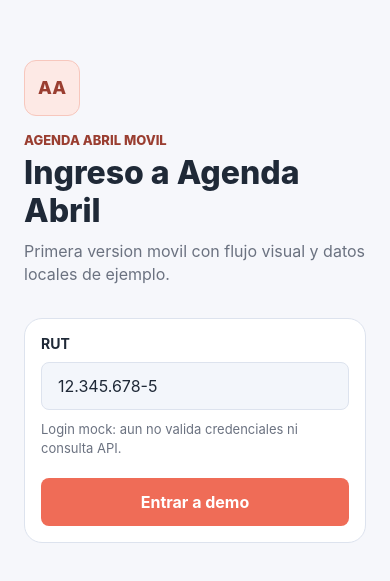
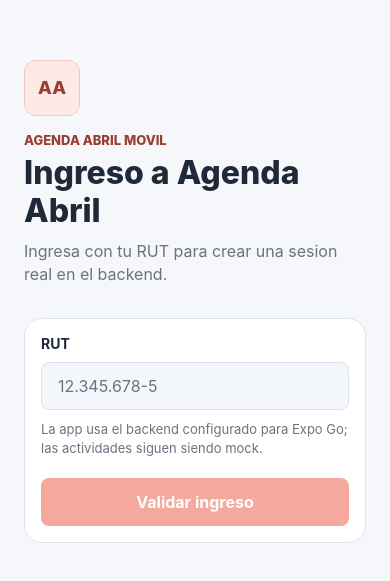
Before and after one commit to REGGDIS/agenda-web-abril, a React Native app in the folder app-movil/: screen / in a window 390 px wide. Shown: the part 121-702 px from the top of the page. Built offline with nearby package versions, Linux system fonts and the light colour scheme.

Commit message:
feat(mobile): conectar login por RUT con backend

```diff
--- a/app-movil/App.tsx
+++ b/app-movil/App.tsx
@@ -5,19 +5,31 @@ import { SafeAreaView, StyleSheet } from 'react-native';
 import { ActivitiesScreen } from './src/screens/ActivitiesScreen';
 import { LoginScreen } from './src/screens/LoginScreen';
 import { colors } from './src/styles/theme';
+import type { MobileAuthSession } from './src/types/auth';
 
 type AppRoute = 'login' | 'activities';
 
 export default function App() {
   const [route, setRoute] = useState<AppRoute>('login');
+  const [authSession, setAuthSession] = useState<MobileAuthSession | null>(null);
+
+  const handleLoginSuccess = (session: MobileAuthSession) => {
+    setAuthSession(session);
+    setRoute('activities');
+  };
+
+  const handleLogout = () => {
+    setAuthSession(null);
+    setRoute('login');
+  };
 
   return (
     <SafeAreaView style={styles.container}>
       <StatusBar style="dark" />
       {route === 'login' ? (
-        <LoginScreen onEnterDemo={() => setRoute('activities')} />
+        <LoginScreen onLoginSuccess={handleLoginSuccess} />
       ) : (
-        <ActivitiesScreen onLogout={() => setRoute('login')} />
+        <ActivitiesScreen authSession={authSession} onLogout={handleLogout} />
       )}
     </SafeAreaView>
   );
--- a/app-movil/src/components/PrimaryButton.tsx
+++ b/app-movil/src/components/PrimaryButton.tsx
@@ -5,12 +5,14 @@ import { colors, radius, spacing } from '../styles/theme';
 
 type PrimaryButtonProps = {
   children: ReactNode;
+  disabled?: boolean;
   onPress: () => void;
   variant?: 'primary' | 'secondary';
 };
 
 export function PrimaryButton({
   children,
+  disabled = false,
   onPress,
   variant = 'primary',
 }: PrimaryButtonProps) {
@@ -19,11 +21,13 @@ export function PrimaryButton({
   return (
     <Pressable
       accessibilityRole="button"
+      disabled={disabled}
       onPress={onPress}
       style={({ pressed }) => [
         styles.button,
         isPrimary ? styles.primary : styles.secondary,
-        pressed && styles.pressed,
+        pressed && !disabled && styles.pressed,
+        disabled && styles.disabled,
       ]}
     >
       <Text style={[styles.label, isPrimary ? styles.primaryLabel : styles.secondaryLabel]}>
@@ -52,6 +56,9 @@ const styles = StyleSheet.create({
   pressed: {
     opacity: 0.82,
   },
+  disabled: {
+    opacity: 0.58,
+  },
   label: {
     fontSize: 16,
     fontWeight: '700',
--- a/app-movil/src/config/environment.ts
+++ b/app-movil/src/config/environment.ts
@@ -1,5 +1,5 @@
 export const environment = {
-  backendBaseUrl: '',
+  backendBaseUrl: 'http://192.168.1.9:8000',
 };
 
 export const isBackendConfigured = Boolean(environment.backendBaseUrl);
--- a/app-movil/src/screens/ActivitiesScreen.tsx
+++ b/app-movil/src/screens/ActivitiesScreen.tsx
@@ -5,12 +5,14 @@ import { PrimaryButton } from '../components/PrimaryButton';
 import { mockActivities } from '../data/mockActivities';
 import { isBackendConfigured } from '../config/environment';
 import { colors, radius, spacing } from '../styles/theme';
+import type { MobileAuthSession } from '../types/auth';
 
 type ActivitiesScreenProps = {
+  authSession: MobileAuthSession | null;
   onLogout: () => void;
 };
 
-export function ActivitiesScreen({ onLogout }: ActivitiesScreenProps) {
+export function ActivitiesScreen({ authSession, onLogout }: ActivitiesScreenProps) {
   const pendingCount = mockActivities.filter((activity) => activity.status === 'pending').length;
 
   return (
@@ -19,7 +21,11 @@ export function ActivitiesScreen({ onLogout }: ActivitiesScreenProps) {
         <View>
           <Text style={styles.kicker}>Abril</Text>
           <Text style={styles.title}>Mis actividades de abril</Text>
-          <Text style={styles.subtitle}>Datos mock locales para validar la base movil.</Text>
+          <Text style={styles.subtitle}>
+            {authSession
+              ? `Sesion iniciada como ${authSession.usuario.nombre} (${authSession.rutNormalizado}).`
+              : 'Datos mock locales para validar la base movil.'}
+          </Text>
         </View>
       </View>
 
--- a/app-movil/src/screens/LoginScreen.tsx
+++ b/app-movil/src/screens/LoginScreen.tsx
@@ -1,15 +1,43 @@
-import { StyleSheet, Text, TextInput, View } from 'react-native';
+import { useState } from 'react';
+import { KeyboardAvoidingView, Platform, StyleSheet, Text, TextInput, View } from 'react-native';
 
 import { PrimaryButton } from '../components/PrimaryButton';
+import { loginWithRut } from '../services/authService';
 import { colors, radius, spacing } from '../styles/theme';
+import type { MobileAuthSession } from '../types/auth';
 
 type LoginScreenProps = {
-  onEnterDemo: () => void;
+  onLoginSuccess: (session: MobileAuthSession) => void;
 };
 
-export function LoginScreen({ onEnterDemo }: LoginScreenProps) {
+export function LoginScreen({ onLoginSuccess }: LoginScreenProps) {
+  const [rut, setRut] = useState('');
+  const [errorMessage, setErrorMessage] = useState('');
+  const [isLoading, setIsLoading] = useState(false);
+
+  const handleSubmit = async () => {
+    setErrorMessage('');
+    setIsLoading(true);
+
+    try {
+      const session = await loginWithRut(rut);
+      onLoginSuccess(session);
+    } catch (error) {
+      setErrorMessage(
+        error instanceof Error
+          ? error.message
+          : 'No fue posible iniciar sesion en este momento.',
+      );
+    } finally {
+      setIsLoading(false);
+    }
+  };
+
   return (
-    <View style={styles.screen}>
+    <KeyboardAvoidingView
+      behavior={Platform.OS === 'ios' ? 'padding' : undefined}
+      style={styles.screen}
+    >
       <View style={styles.brandBlock}>
         <View style={styles.logoMark}>
           <Text style={styles.logoText}>AA</Text>
@@ -17,23 +45,33 @@ export function LoginScreen({ onEnterDemo }: LoginScreenProps) {
         <Text style={styles.kicker}>Agenda Abril Movil</Text>
         <Text style={styles.title}>Ingreso a Agenda Abril</Text>
         <Text style={styles.subtitle}>
-          Primera version movil con flujo visual y datos locales de ejemplo.
+          Ingresa con tu RUT para crear una sesion real en el backend.
         </Text>
       </View>
 
       <View style={styles.form}>
         <Text style={styles.label}>RUT</Text>
         <TextInput
-          editable={false}
+          autoCapitalize="characters"
+          editable={!isLoading}
+          keyboardType="default"
+          onChangeText={setRut}
+          onSubmitEditing={handleSubmit}
           placeholder="12.345.678-5"
           placeholderTextColor={colors.muted}
+          returnKeyType="send"
           style={styles.input}
-          value="12.345.678-5"
+          value={rut}
         />
-        <Text style={styles.helper}>Login mock: aun no valida credenciales ni consulta API.</Text>
-        <PrimaryButton onPress={onEnterDemo}>Entrar a demo</PrimaryButton>
+        <Text style={styles.helper}>
+          La app usa el backend configurado para Expo Go; las actividades siguen siendo mock.
+        </Text>
+        {errorMessage ? <Text style={styles.error}>{errorMessage}</Text> : null}
+        <PrimaryButton disabled={isLoading || !rut.trim()} onPress={handleSubmit}>
+          {isLoading ? 'Validando...' : 'Validar ingreso'}
+        </PrimaryButton>
       </View>
-    </View>
+    </KeyboardAvoidingView>
   );
 }
 
@@ -110,4 +148,15 @@ const styles = StyleSheet.create({
     lineHeight: 19,
     marginBottom: spacing.sm,
   },
+  error: {
+    backgroundColor: '#fde8e8',
+    borderColor: '#f4b4b4',
+    borderRadius: radius.sm,
+    borderWidth: 1,
+    color: colors.danger,
+    fontSize: 13,
+    lineHeight: 19,
+    marginBottom: spacing.sm,
+    padding: spacing.sm,
+  },
 });
--- a/app-movil/src/services/apiClient.ts
+++ b/app-movil/src/services/apiClient.ts
@@ -3,3 +3,30 @@ import { environment } from '../config/environment';
 export function getBackendBaseUrl() {
   return environment.backendBaseUrl;
 }
+
+export function buildApiUrl(path: string) {
+  const baseUrl = getBackendBaseUrl().replace(/\/$/, '');
+  const normalizedPath = path.startsWith('/') ? path : `/${path}`;
+
+  return `${baseUrl}${normalizedPath}`;
+}
+
+export async function apiRequest<TResponse>(
+  path: string,
+  options: RequestInit = {},
+): Promise<TResponse> {
+  const response = await fetch(buildApiUrl(path), {
+    ...options,
+    headers: {
+      Accept: 'application/json',
+      ...(options.headers ?? {}),
+    },
+  });
+
+  const contentType = response.headers.get('content-type') ?? '';
+  if (!contentType.includes('application/json')) {
+    throw new Error('El backend no respondio con JSON.');
+  }
+
+  return response.json() as Promise<TResponse>;
+}
--- /dev/null
+++ b/app-movil/src/services/authService.ts
@@ -0,0 +1,31 @@
+import { isBackendConfigured } from '../config/environment';
+import { apiRequest } from './apiClient';
+import type { LoginRutResponse, MobileAuthSession } from '../types/auth';
+
+export async function loginWithRut(rut: string): Promise<MobileAuthSession> {
+  if (!isBackendConfigured) {
+    throw new Error('La URL del backend no esta configurada.');
+  }
+
+  const data = await apiRequest<LoginRutResponse>('/auth/login', {
+    body: JSON.stringify({ rut }),
+    headers: {
+      'Content-Type': 'application/json',
+    },
+    method: 'POST',
+  });
+
+  if (!data.success || data.status !== 'session_created') {
+    throw new Error(data.message || 'No fue posible iniciar sesion.');
+  }
+
+  if (!data.usuario || !data.sesion || !data.rut_normalizado) {
+    throw new Error('El backend no entrego los datos minimos de sesion.');
+  }
+
+  return {
+    rutNormalizado: data.rut_normalizado,
+    usuario: data.usuario,
+    sesion: data.sesion,
+  };
+}
--- /dev/null
+++ b/app-movil/src/types/auth.ts
@@ -0,0 +1,46 @@
+export type LoginStatus =
+  | 'validation_error'
+  | 'access_denied'
+  | 'user_inactive'
+  | 'session_created';
+
+export type NextLoginStep =
+  | 'corregir_rut'
+  | 'acceso_denegado'
+  | 'reactivar_usuario'
+  | 'validar_sesion_activa';
+
+export type LoginUser = {
+  id_usuario: number;
+  nombre: string;
+  rut: string;
+  id_rol: number;
+  tema_preferido: string | null;
+  activo: boolean;
+};
+
+export type LoginSession = {
+  id_sesion: number;
+  id_usuario: number;
+  fecha_inicio: string;
+  ultimo_movimiento: string;
+  activa: boolean;
+};
+
+export type LoginRutResponse = {
+  success: boolean;
+  status: LoginStatus;
+  message: string;
+  rut_ingresado: string;
+  rut_normalizado: string | null;
+  usuario_existe: boolean;
+  usuario: LoginUser | null;
+  sesion: LoginSession | null;
+  siguiente_paso: NextLoginStep;
+};
+
+export type MobileAuthSession = {
+  rutNormalizado: string;
+  usuario: LoginUser;
+  sesion: LoginSession;
+};
```
Also changed, not shown: 1 other file (tests, documents, lock files or other folders).
